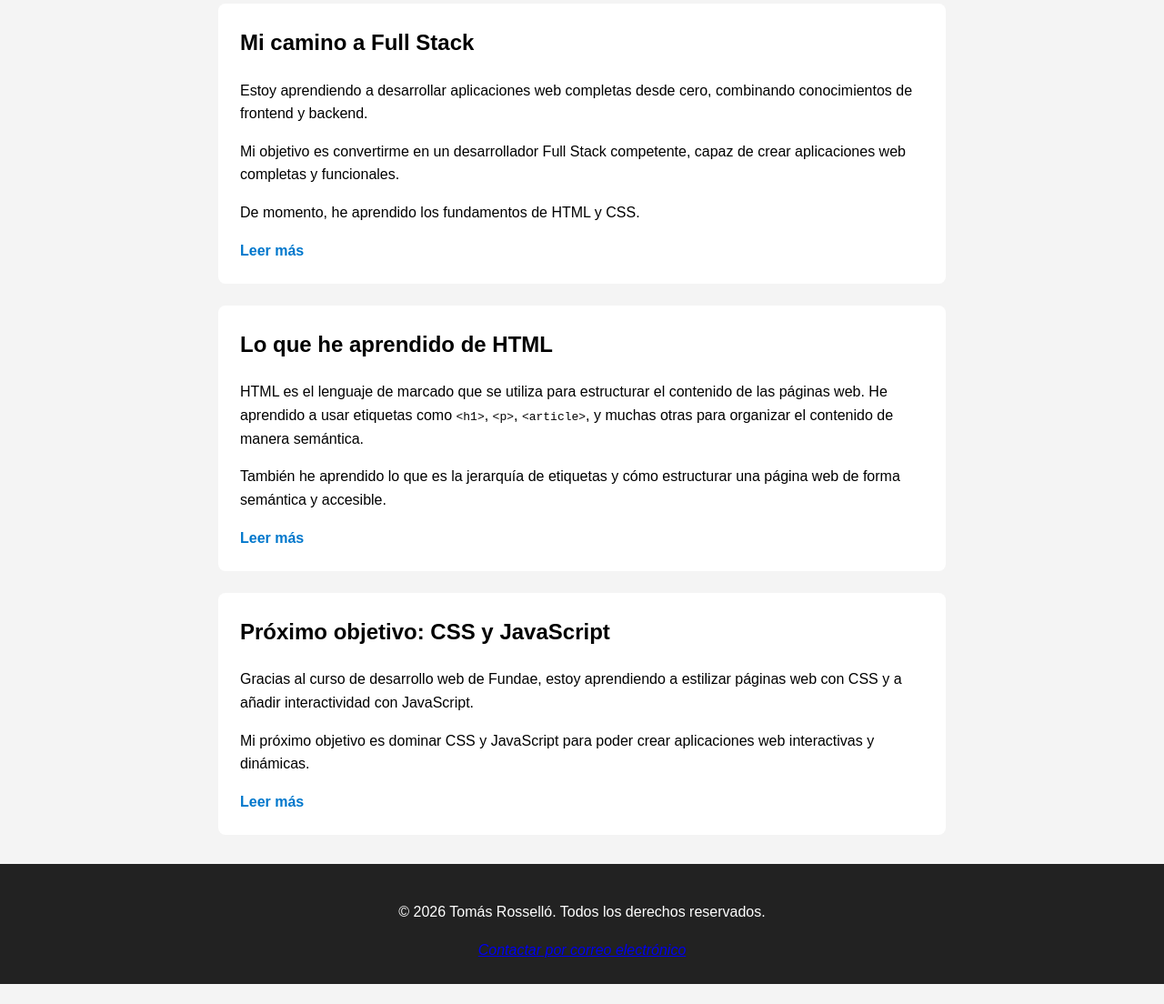
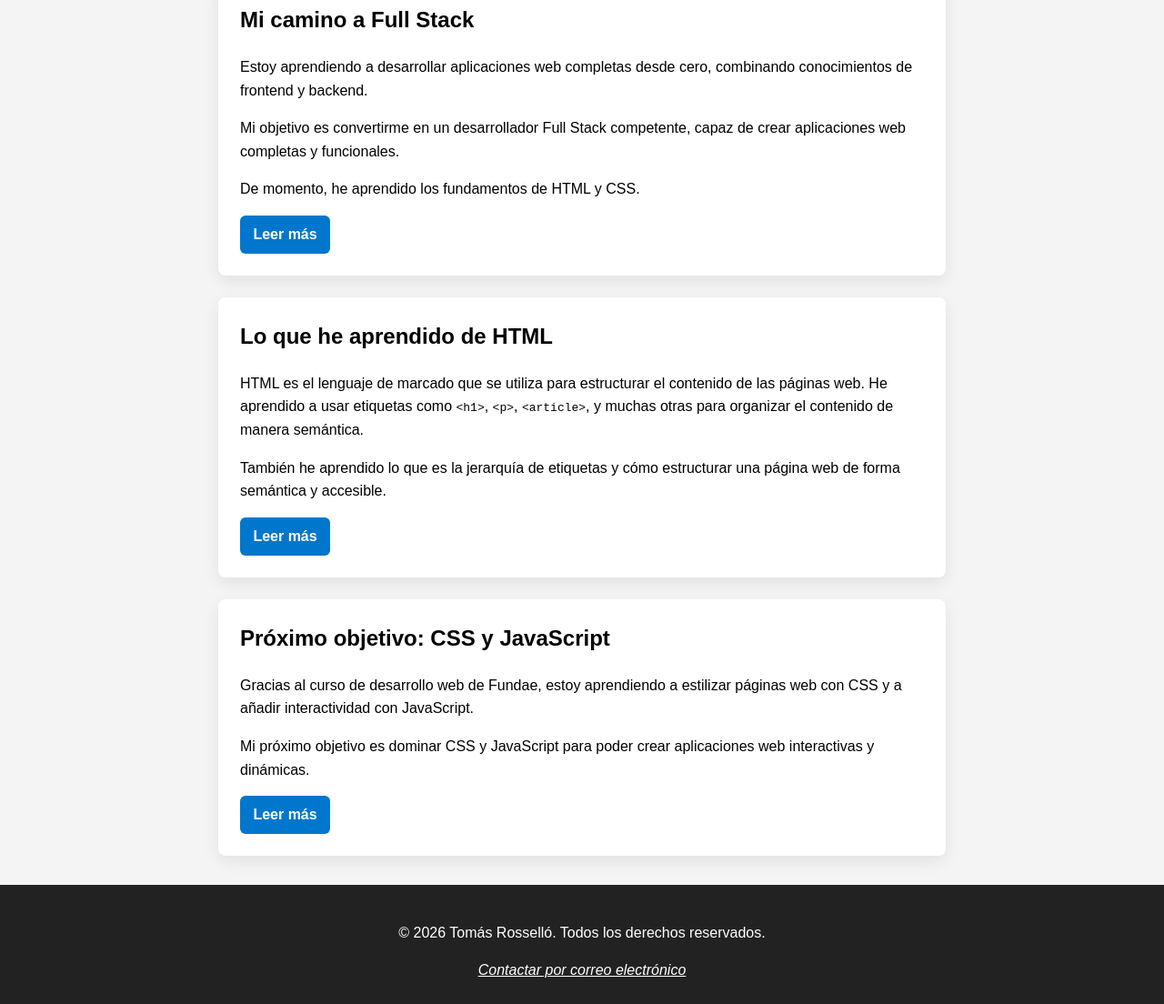
Before and after one commit to Kishvel/miniblog, a plain HTML site: page index.html in a window 1280 px wide. Shown: the part 253-1357 px from the top of the page at 91% size. Before the commit the page ends 1335 px from the top, so only its background shows below. Drawn offline with Linux system fonts and the light colour scheme.

Commit message:
cambios sutiles de la web

```diff
--- a/index.html
+++ b/index.html
@@ -5,7 +5,7 @@
     <meta name="viewport" content="width=device-width, initial-scale=1.0">
     <meta http-equiv="X-UA-Compatible" content="ie=edge">
     <title>Miniblog - Tomás Rosselló</title>
-    <link rel="stylesheet" href="style.css">0
+    <link rel="stylesheet" href="style.css">
 </head>
 <body>
     <header>
@@ -18,19 +18,19 @@
             <p>Estoy aprendiendo a desarrollar aplicaciones web completas desde cero, combinando conocimientos de frontend y backend.</p>
             <p>Mi objetivo es convertirme en un desarrollador Full Stack competente, capaz de crear aplicaciones web completas y funcionales.</p>
             <p>De momento, he aprendido los fundamentos de HTML y CSS.</p>
-            <footer><a href="#">Leer más</a></footer>
+            <footer><a class="read-more" href="#">Leer más</a></footer>
         </article>
         <article>
             <h2>Lo que he aprendido de HTML</h2>
             <p>HTML es el lenguaje de marcado que se utiliza para estructurar el contenido de las páginas web. He aprendido a usar etiquetas como <code>&lt;h1&gt;</code>, <code>&lt;p&gt;</code>, <code>&lt;article&gt;</code>, y muchas otras para organizar el contenido de manera semántica.</p>
             <p>También he aprendido lo que es la jerarquía de etiquetas y cómo estructurar una página web de forma semántica y accesible.</p>
-            <footer><a href="#">Leer más</a></footer>
+            <footer><a class="read-more" href="#">Leer más</a></footer>
         </article>
         <article>
             <h2>Próximo objetivo: CSS y JavaScript</h2>
             <p>Gracias al curso de desarrollo web de Fundae, estoy aprendiendo a estilizar páginas web con CSS y a añadir interactividad con JavaScript.</p>
             <p>Mi próximo objetivo es dominar CSS y JavaScript para poder crear aplicaciones web interactivas y dinámicas.</p>
-            <footer><a href="#">Leer más</a></footer>
+            <footer><a class="read-more" href="#">Leer más</a></footer>
         </article>
     </main>
     <footer>
--- a/style.css
+++ b/style.css
@@ -27,6 +27,7 @@
     padding: 1.5rem;
     margin-bottom: 1.5rem;
     border-radius: 8px;
+    box-shadow: 0 6px 18px rgba(0, 0, 0, 0.08);
 }
 
 /* Títulos de artículos */
@@ -35,19 +36,34 @@
 }
 
 /* Footer dentro del artículo */
-article footer {
-    margin-top: 1rem;
+/* Enlace Leer más (CTA) */
+.read-more {
+    display: inline-block;
+    text-decoration: none;
+    background-color: #0077cc;
+    color: white;
+    font-weight: bold;
+    padding: 0.5rem 0.9rem;
+    border-radius: 6px;
 }
 
-/* Enlace Leer más */
-article a {
-    text-decoration: none;
-    color: #0077cc;
-    font-weight: bold;
+.read-more:hover {
+    background-color: #005fa3;
 }
 
-article a:hover {
+.read-more:focus-visible {
+    outline: 3px solid #ffbf47;
+    outline-offset: 3px;
+}
+
+/* Enlaces dentro del texto del artículo */
+article p a {
+    color: #0077cc;
     text-decoration: underline;
+}
+
+article p a:hover {
+    text-decoration: none;
 }
 
 /* Footer global */
@@ -58,3 +74,17 @@
     color: white;
     margin-top: 2rem;
 }
+
+body > footer a {
+    color: white;
+    text-decoration: underline;
+}
+
+body > footer a:hover {
+    text-decoration: none;
+}
+
+body > footer a:focus-visible {
+    outline: 3px solid #ffbf47;
+    outline-offset: 3px;
+}
```
